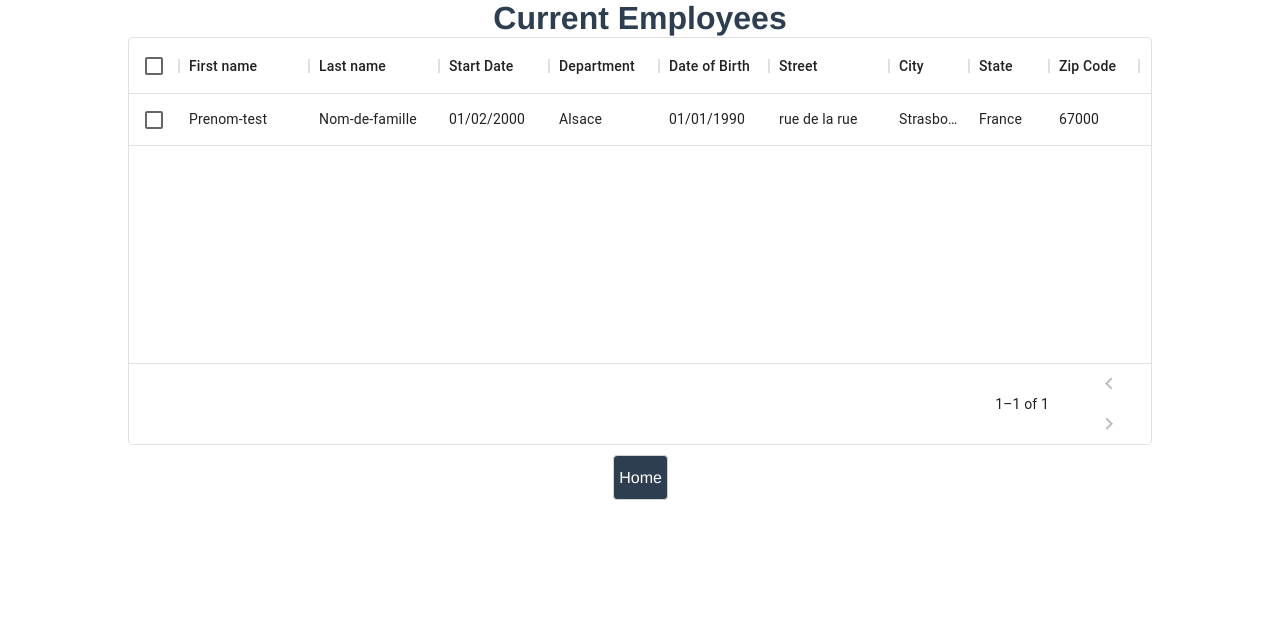
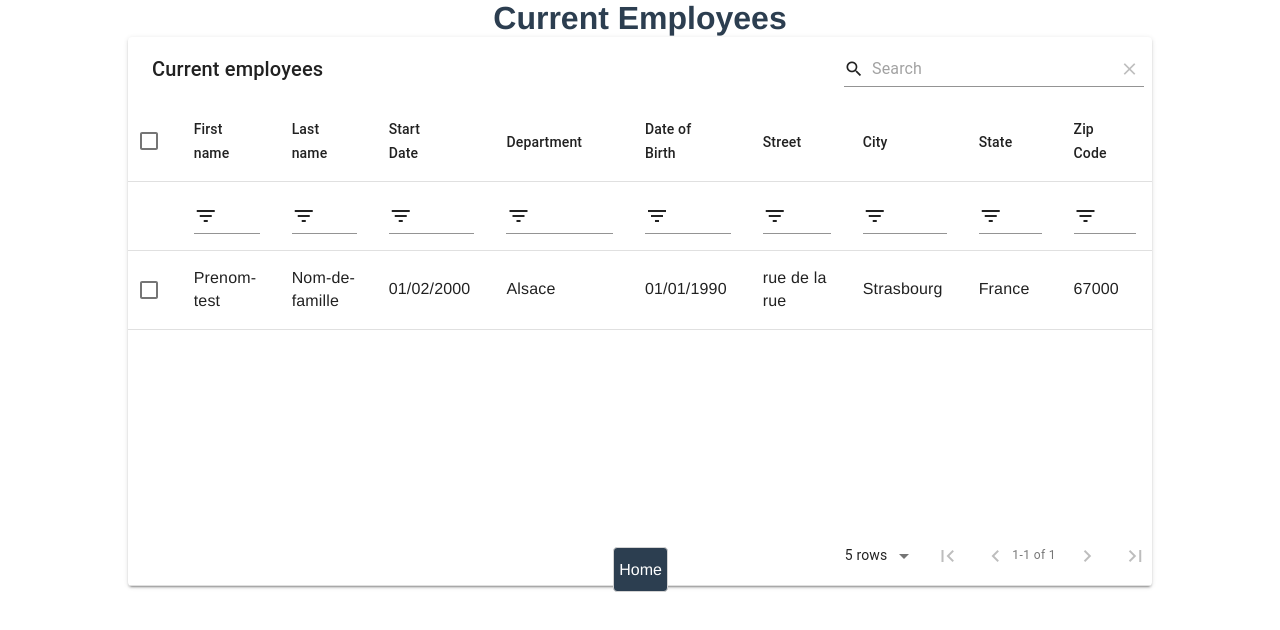
Before and after one commit to manel009/DefnouneManel_14_04042022, a React (Create React App) app in the folder hr-net/: page /employee-list in a window 1280 px wide. Shown: the top 630 px of the page. Built offline with nearby package versions, Linux system fonts and the light colour scheme.

Commit message:
Datatable avec recherche + readme

```diff
--- a/hr-net/package.json
+++ b/hr-net/package.json
@@ -5,18 +5,22 @@
   "dependencies": {
     "@emotion/react": "^11.8.1",
     "@emotion/styled": "^11.8.1",
+    "@material-ui/core": "^4.12.4",
     "@mui/lab": "^5.0.0-alpha.70",
     "@mui/material": "^5.4.3",
+    "@mui/styles": "^5.8.4",
     "@mui/x-data-grid": "^5.5.1",
     "@testing-library/jest-dom": "^5.16.2",
     "date-fns": "^2.28.0",
+    "material-table": "1.36.0",
     "moment": "^2.29.1",
     "react": "^17.0.2",
     "react-dom": "^17.0.2",
     "react-redux": "^7.2.6",
     "react-router-dom": "^6.3.0",
     "react-scripts": "5.0.0",
-    "redux": "^4.1.2"
+    "redux": "^4.1.2",
+    "styled-components": "^5.3.5"
   },
   "scripts": {
     "start": "react-scripts start",
--- a/hr-net/public/index.html
+++ b/hr-net/public/index.html
@@ -1,21 +1,22 @@
 <!DOCTYPE html>
 <html lang="en">
+
 <head>
   <meta charset="utf-8" />
   <link rel="icon" href="%PUBLIC_URL%/favicon.ico" />
   <meta name="viewport" content="width=device-width, initial-scale=1" />
   <meta name="theme-color" content="#000000" />
-    <meta
-      name="description"
-      content="Web site created using create-react-app"
-    />
+  <meta name="description" content="Web site created using create-react-app" />
   <link rel="apple-touch-icon" href="%PUBLIC_URL%/logo192.png" />
   <link rel="manifest" href="%PUBLIC_URL%/manifest.json" />
   <link rel="stylesheet" href="https://stackpath.bootstrapcdn.com/font-awesome/4.7.0/css/font-awesome.min.css">
+  <link rel="stylesheet" href="https://fonts.googleapis.com/icon?family=Material+Icons" />
   <title>HR Net</title>
 </head>
+
 <body>
   <noscript>You need to enable JavaScript to run this app.</noscript>
-    <div  id="root"></div>
+  <div id="root"></div>
 </body>
+
 </html>
--- a/hr-net/src/components/employee-list/EmployeeList.js
+++ b/hr-net/src/components/employee-list/EmployeeList.js
@@ -1,7 +1,7 @@
 import React  from 'react';
 import{connect} from "react-redux";
 import { Link } from "react-router-dom";
-import { DataGrid } from '@mui/x-data-grid';
+import MaterialTable from 'material-table';
 
 const mapStateToProps = state => {
     return {
@@ -12,40 +12,33 @@ const mapStateToProps = state => {
 
 function EmployeeList(props) {
 
-    const columns = [
-        { field: 'firstName', headerName: 'First name', width: 130 },
-        { field: 'lastName', headerName: 'Last name', width: 130 },
-        { field: 'startDate', headerName: 'Start Date', width: 110 },
-        { field: 'department', headerName: 'Department', width: 110 },
-        { field: 'dateOfBirth', headerName: 'Date of Birth', width: 110 },
-        { field: 'street', headerName: 'Street', width: 120 },
-        { field: 'city', headerName: 'City', width: 80 },
-        { field: 'state', headerName: 'State', width: 80 },
-        { field: 'zipCode', headerName: 'Zip Code', width: 90 },
+
+      const columns = [
+        { field: 'firstName', title: 'First name', width: 130 },
+        { field: 'lastName', title: 'Last name', width: 130 },
+        { field: 'startDate', title: 'Start Date', width: 110 },
+        { field: 'department', title: 'Department', width: 110 },
+        { field: 'dateOfBirth', title: 'Date of Birth', width: 110 },
+        { field: 'street', title: 'Street', width: 120 },
+        { field: 'city', title: 'City', width: 80 },
+        { field: 'state', title: 'State', width: 80 },
+        { field: 'zipCode', title: 'Zip Code', width: 90 },
       ];
-
-    const rows = props.employeeList;
-
-    var id=0;
-    const getRowID = () => {
-        return id++;
-    }
-
-    console.log(rows);
-
 
     return (
       <div id="employee-div" className="container">
             <h1>Current Employees</h1>
             <div className='employee-list'>
-                <DataGrid
-                    rows={rows}
-                    columns={columns}
-                    pageSize={5}
-                    rowsPerPageOptions={[5]}
-                    checkboxSelection
-                    getRowId={getRowID}
-                    scrollbarSize={1}
+            <MaterialTable
+                title="Current employees"
+                columns={columns}
+                data={props.employeeList}
+                options={{
+                    sorting: true,
+                    search: true,
+                    filtering: true,
+                    selection: true
+                }}
                 />
             </div>
             <Link to="/"><button>Home</button></Link>
--- a/hr-net/src/index.css
+++ b/hr-net/src/index.css
@@ -61,6 +61,9 @@ body {
 #employee-div{
   height: 500px;
   width: 100%;
+  display: flex;
+  flex-direction: column;
+  justify-content: space-between;
 }
 
 .employee-list{
```
Also changed, not shown: 2 other files (tests, documents, lock files or other folders). Lines whose indentation alone changed are shown as unchanged.
